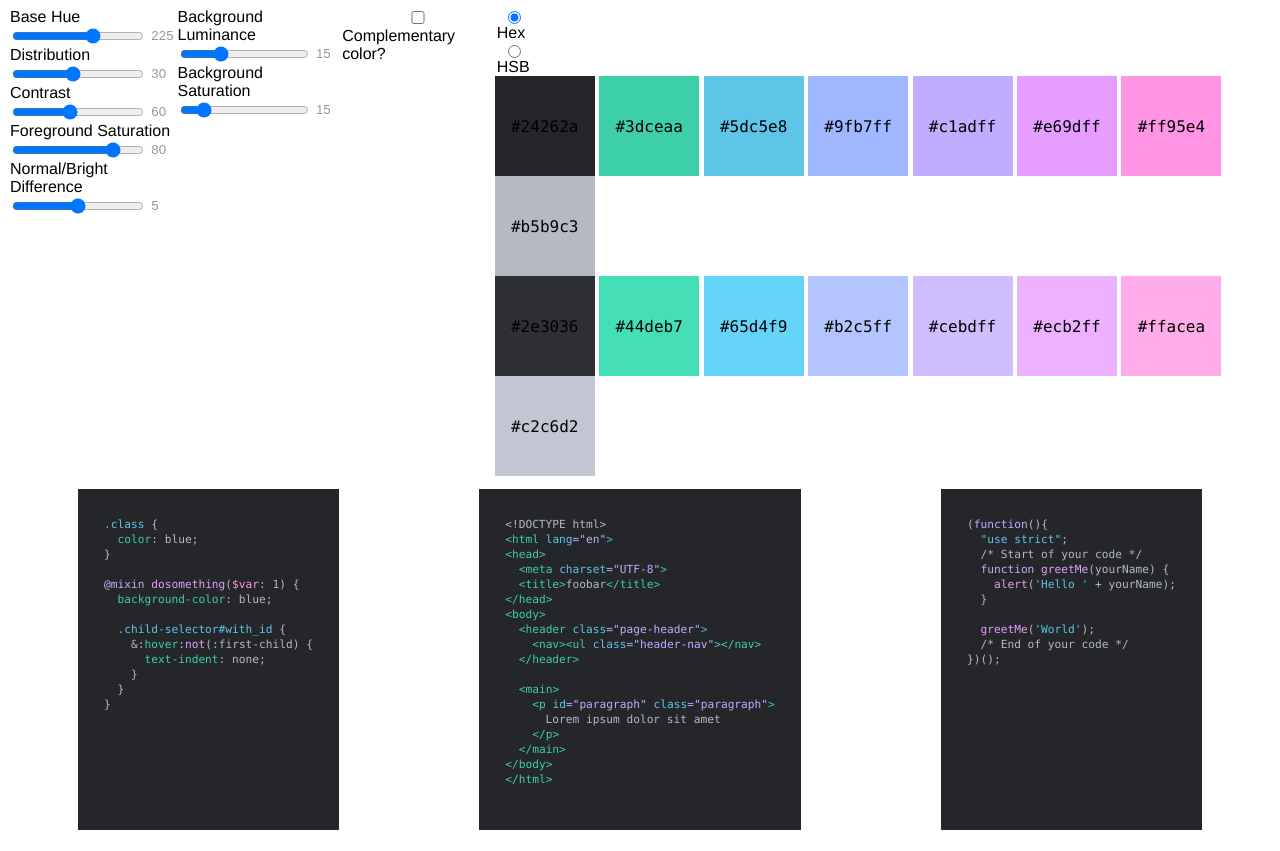
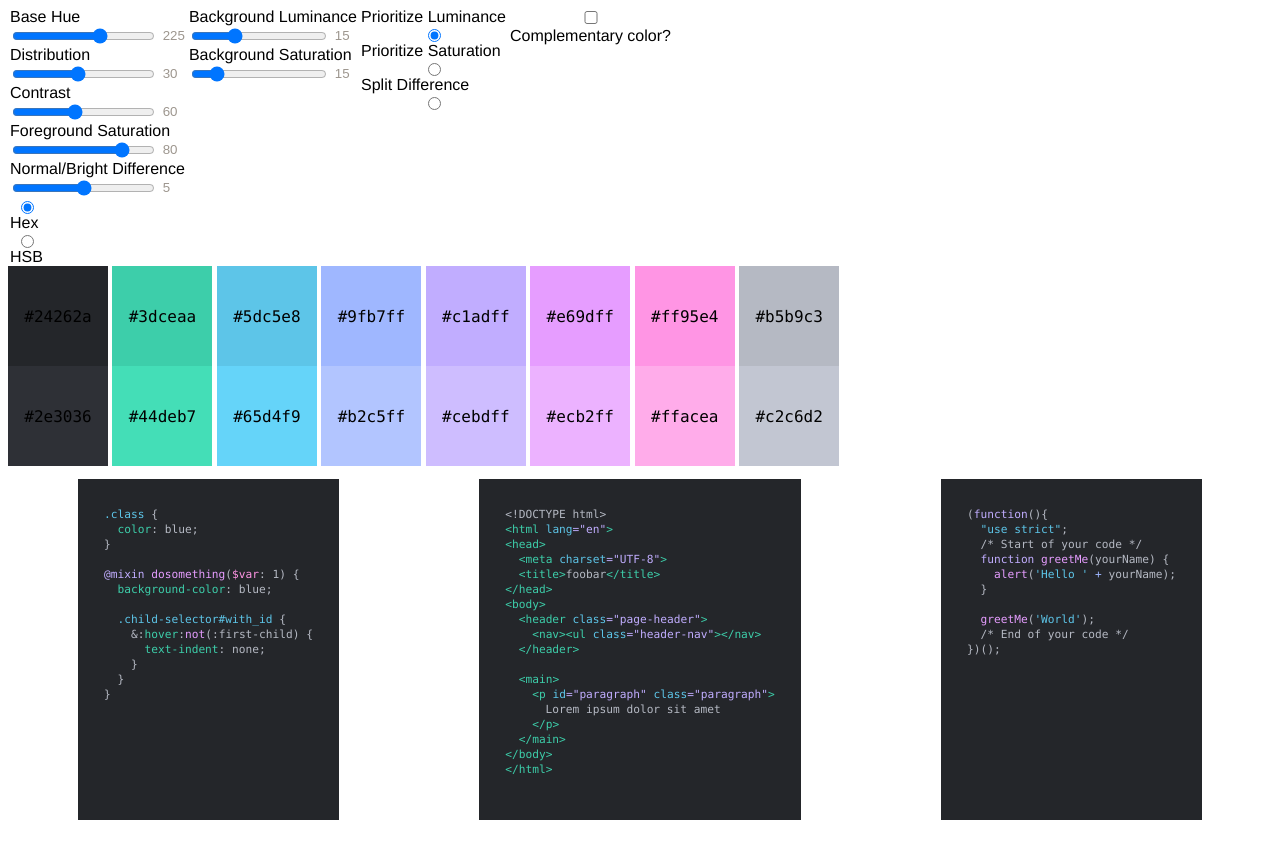
Before and after one commit to jsit/syntax-themer, a plain HTML site: page index.html in a window 1280 px wide. Drawn offline with Linux system fonts and the light colour scheme.

Commit message:
Add prioritizing for saturation, luminance, or split

```diff
--- a/index.html
+++ b/index.html
@@ -41,9 +41,22 @@
     </fieldset>
 
     <fieldset>
+      <label>Prioritize Luminance</label>
+      <input type="radio" name="priority" id="prioritizeLum" checked oninput="getHexes(); this.setAttribute('value', this.value);">
+
+      <label>Prioritize Saturation</label>
+      <input type="radio" name="priority" id="prioritizeSat" oninput="getHexes(); this.setAttribute('value', this.value);">
+
+      <label>Split Difference</label>
+      <input type="radio" name="priority" id="prioritizeSplit" oninput="getHexes(); this.setAttribute('value', this.value);">
+    </fieldset>
+
+    <fieldset>
       <input id="complement" type="checkbox" oninput="getHexes(); this.setAttribute('value', this.value);">
       <label for="complement">Complementary color?</label>
     </fieldset>
+
+  </section>
 
   <div class="samples">
 
@@ -79,8 +92,6 @@
     </div>
 
   </div>
-
-  </section>
 
   <section class="code-samples">
 
--- a/js/colors.js
+++ b/js/colors.js
@@ -1,3 +1,6 @@
+// From:
+// https://gist.github.com/idettman/a85fc24d9dda610fea5ddd836864fe71
+//
 // Conversion formulas based on http://www.easyrgb.com/index.php?X=MATH, copyright 2012 IRO Group Limited
 // Distance formula based on "CMC l:c" from http://www.brucelindbloom.com/index.html?Eqn_DeltaE_CMC.html
 
--- a/js/functions.js
+++ b/js/functions.js
@@ -10,6 +10,14 @@ function normalizeHsv(hsL, type, log) {
     nextLab = Color.hsv2lab({'h': hsL.h, 's': nextHsv.s, 'v': Math.min(1, nextHsv.v)});
     nextHsv = Color.lab2hsv({'l': hsL.v * 100, 'a': nextLab.a, 'b': nextLab.b});
     i++;
+  }
+
+  if (document.getElementById("prioritizeSat").checked) {
+    nextHsv = {'h': nextHsv.h, 's': hsL.s, 'v': nextHsv.v};
+  }
+
+  if (document.getElementById("prioritizeSplit").checked) {
+    nextHsv = {'h': nextHsv.h, 's': (hsL.s + nextHsv.s) / 2, 'v': nextHsv.v};
   }
 
   if (type == 'hsb') {
```
Lines whose indentation alone changed are shown as unchanged.
